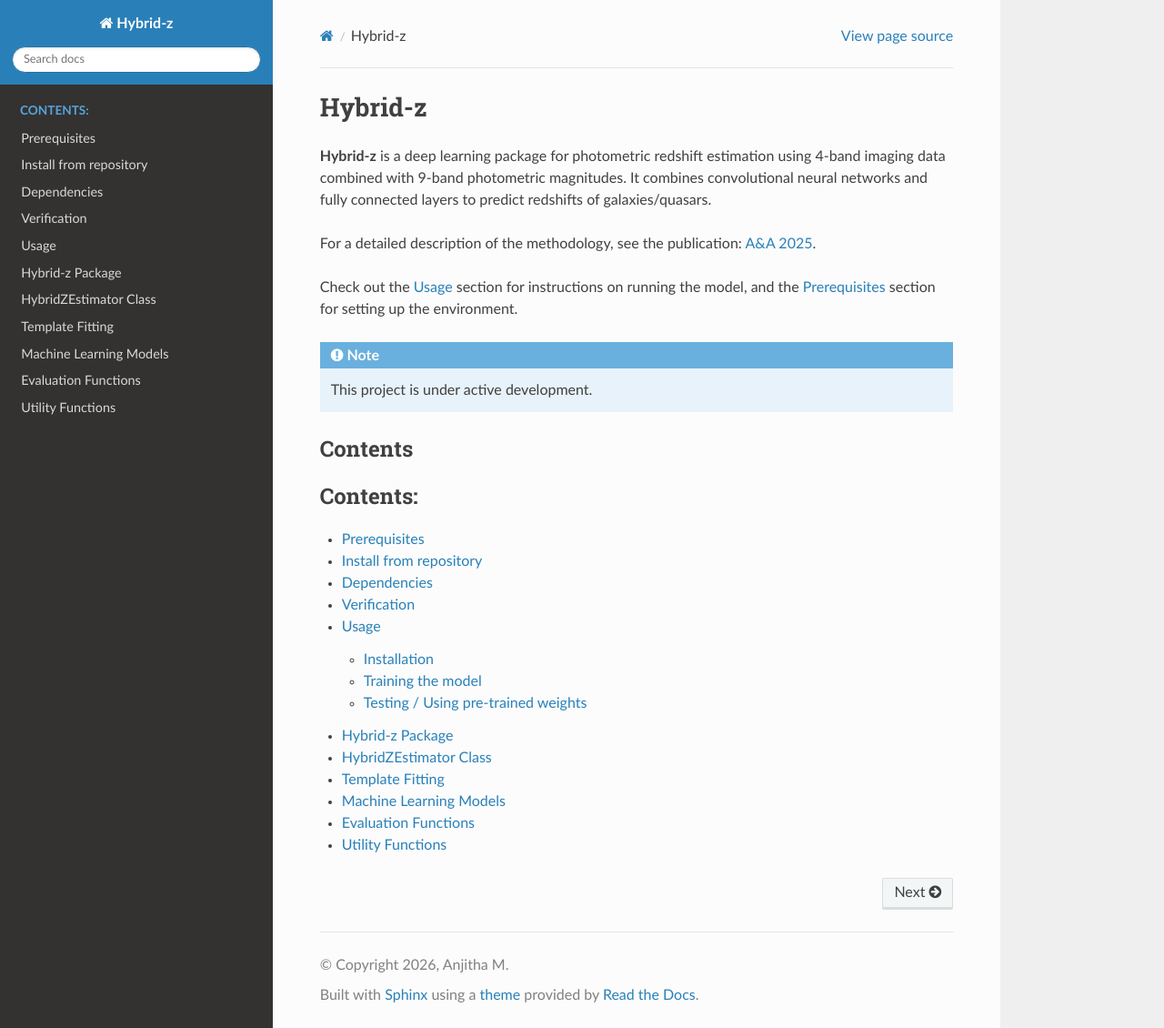
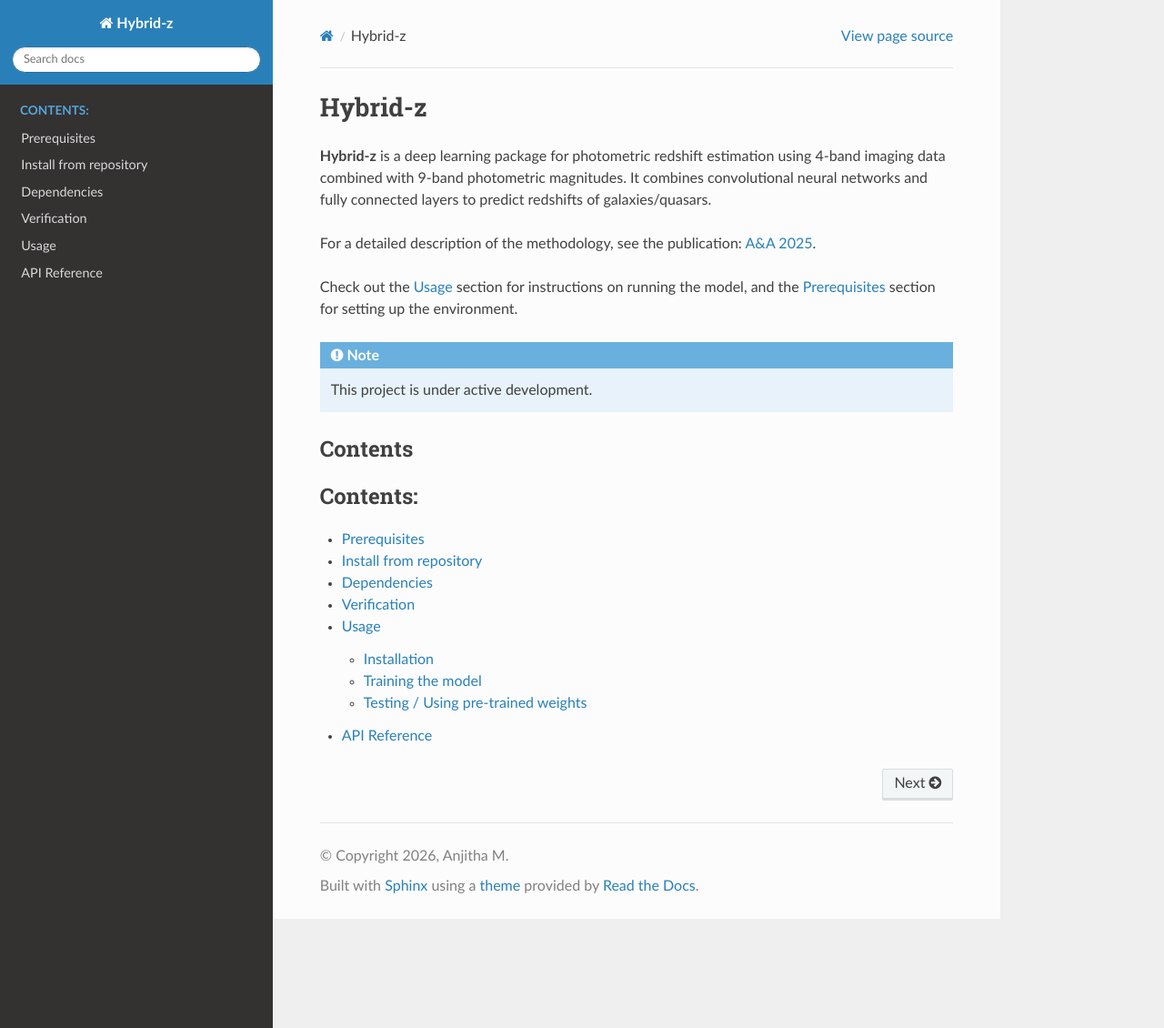
Before and after one commit to Anjithajm/Hybrid-z, a Sphinx documentation site: the page built from docs/source/index.rst, in a window 1280 px wide and 1130 px high. Shown: the whole window at 91% size. Built offline with Sphinx 7.4.7 and the Read the Docs theme 3.1.0, drawn with Linux system fonts in a browser that asks for light colours.

```diff
--- a/docs/source/api.rst
+++ b/docs/source/api.rst
@@ -1,52 +1,13 @@
-cat > docs/source/api.rst << 'EOF'
 API Reference
 =============
 
-Hybrid-z Package
-----------------
+.. toctree::
+   :maxdepth: 2
+   :caption: Modules
 
-.. automodule:: hybrid_z
-   :members:
-   :undoc-members:
-   :show-inheritance:
+.. autosummary::
+   :toctree: generated
 
-HybridZEstimator Class
-----------------------
-
-.. autoclass:: hybrid_z.hybridz.HybridZEstimator
-   :members:
-   :undoc-members:
-   :show-inheritance:
-
-Template Fitting
-----------------
-
-.. automodule:: hybrid_z.template_fitting
-   :members:
-   :undoc-members:
-   :show-inheritance:
-
-Machine Learning Models
------------------------
-
-.. automodule:: hybrid_z.ml_models
-   :members:
-   :undoc-members:
-   :show-inheritance:
-
-Evaluation Functions
---------------------
-
-.. automodule:: hybrid_z.evaluation
-   :members:
-   :undoc-members:
-   :show-inheritance:
-
-Utility Functions
------------------
-
-.. automodule:: hybrid_z.utils
-   :members:
-   :undoc-members:
-   :show-inheritance:
-EOF
+   model
+   test
+   utils
```
